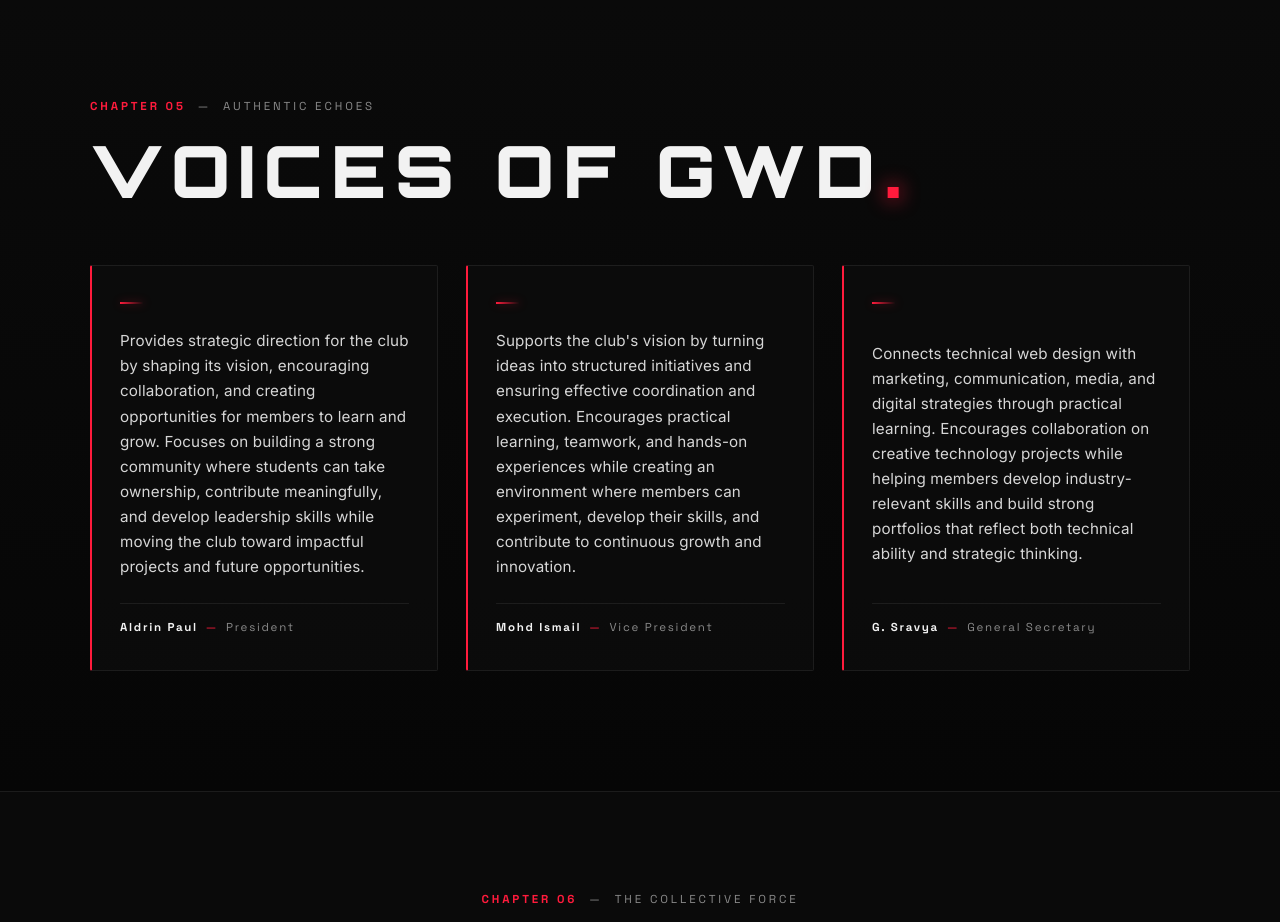
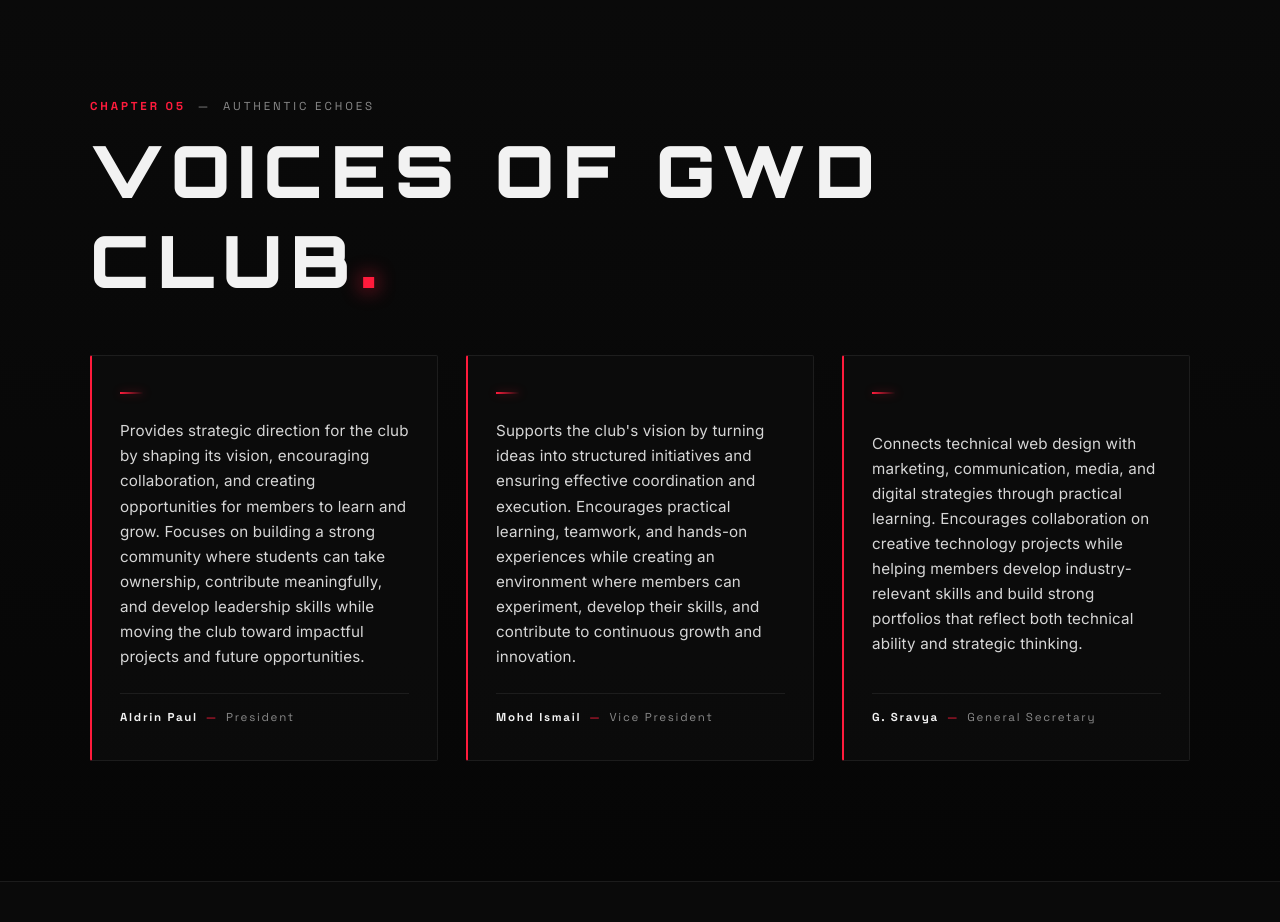
Before and after one commit to Ismail2006-tech/GWD-CLUB-website, a React (Vite) app: page / in a window 1280 px wide. Shown: the part 5440-6362 px from the top of the page. Built offline with nearby package versions, Linux system fonts and the light colour scheme.

Commit message:
Update heading to VOICES OF GWD CLUB

```diff
--- a/src/components/PeopleLeadersSection.jsx
+++ b/src/components/PeopleLeadersSection.jsx
@@ -184,7 +184,7 @@ export default function PeopleLeadersSection() {
               <span className="eyebrow-divider">—</span>
               <span className="eyebrow-theme">AUTHENTIC ECHOES</span>
             </div>
-            <h2 className="voices-title reveal-title">VOICES OF GWD<span className="title-accent-dot">.</span></h2>
+            <h2 className="voices-title reveal-title">VOICES OF GWD CLUB<span className="title-accent-dot">.</span></h2>
           </header>
 
           <div className="voices-grid">
--- a/src/data/gwdData.js
+++ b/src/data/gwdData.js
@@ -20,7 +20,7 @@ export const CHAPTERS = [
   { id: "02", key: "why", title: "WHY GWD EXISTS", subtitle: "Purpose beyond titles" },
   { id: "03", key: "people", title: "THE PEOPLE", subtitle: "Built by people, not a logo" },
   { id: "04", key: "leaders", title: "THE LEADERS", subtitle: "Current Leadership" },
-  { id: "05", key: "voices", title: "VOICES OF GWD", subtitle: "Authentic Words" },
+  { id: "05", key: "voices", title: "VOICES OF GWD CLUB", subtitle: "Authentic Words" },
   { id: "06", key: "core-team", title: "THE CORE TEAM", subtitle: "One Club. Many Minds." },
   { id: "07", key: "structure", title: "THE STRUCTURE", subtitle: "The Living Constellation" },
   { id: "08", key: "members", title: "THE MEMBERS", subtitle: "The Digital Archive" },
```
